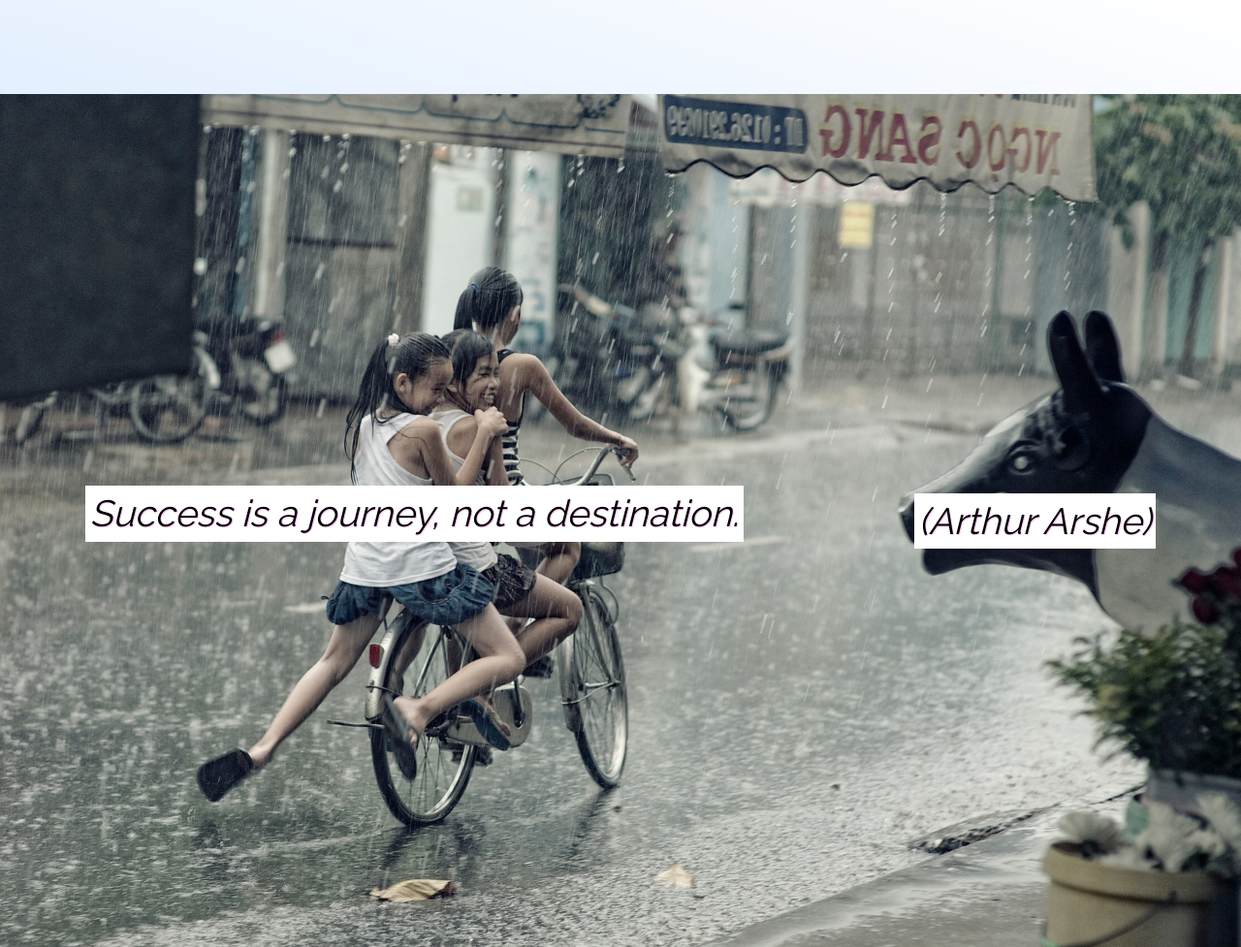
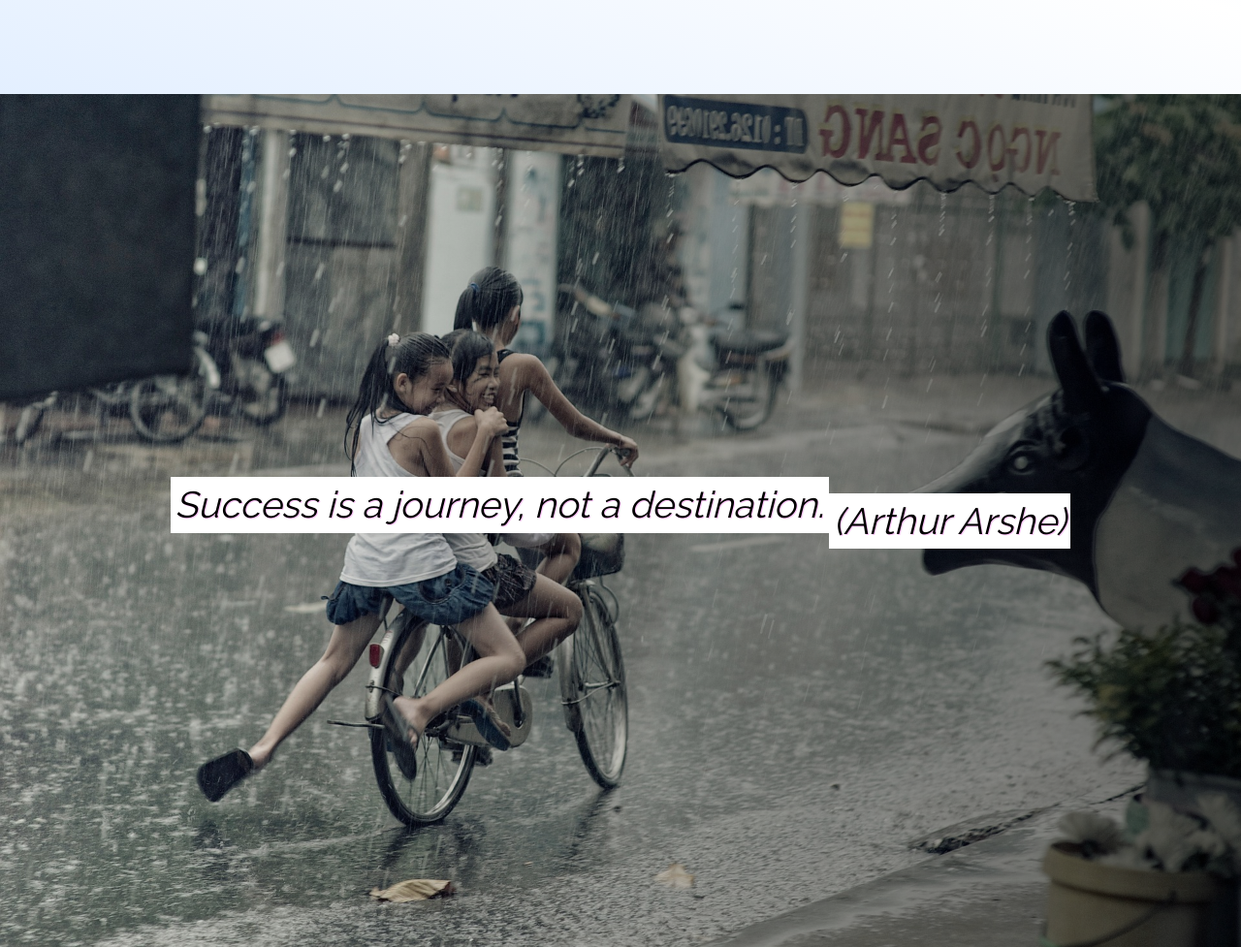
Before and after one commit to aluchenitser/tpp, a plain HTML site: page index.html in a window 1280 px wide. Shown: the part 528-1505 px from the top of the page at 97% size. Drawn offline with nearby package versions, Linux system fonts and the light colour scheme; a web font is replaced by a local one.

Commit message:
quote update

```diff
--- a/css/style.scss
+++ b/css/style.scss
@@ -742,6 +742,7 @@ body {
 
     .quote {
 
+
     }
 
     .services-offered {
@@ -785,9 +786,21 @@ body {
     .quote {
       flex-direction: row;
       align-items: center;
+      justify-content: center;
+
+      background-image: url('../img/children_1920.jpg');
+      background-image: linear-gradient(90deg, transparent, rgba(0, 0, 0, 0.523)), url('../img/children_1920.jpg');
+      background-size: cover;
+      background-repeat: no-repeat;
+      background-position: center;
+      image-rendering: -webkit-optimize-contrast;
 
       .top {
         display: flex;
+
+        .line:first-of-type {
+          margin-bottom: 33px;
+        }
       }
 
       span {
```
Also changed, not shown: css/style.css, 1 other file.
